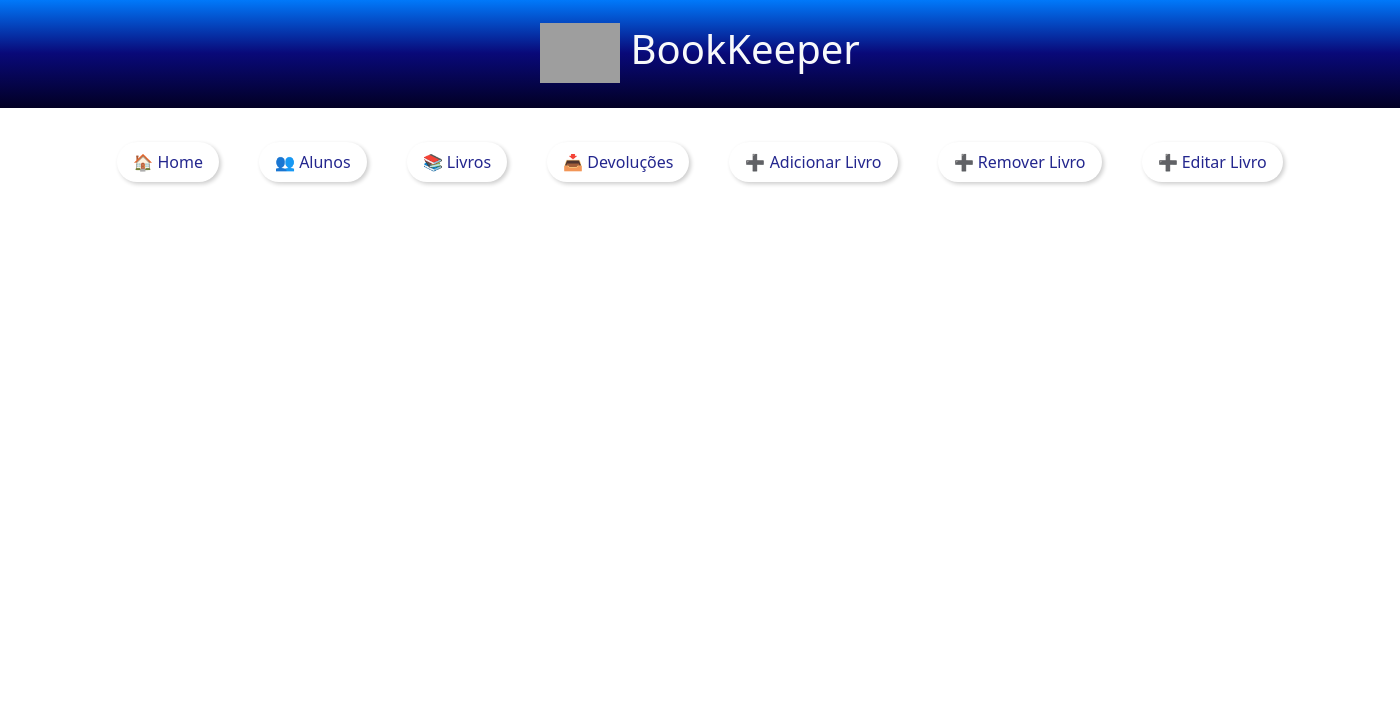
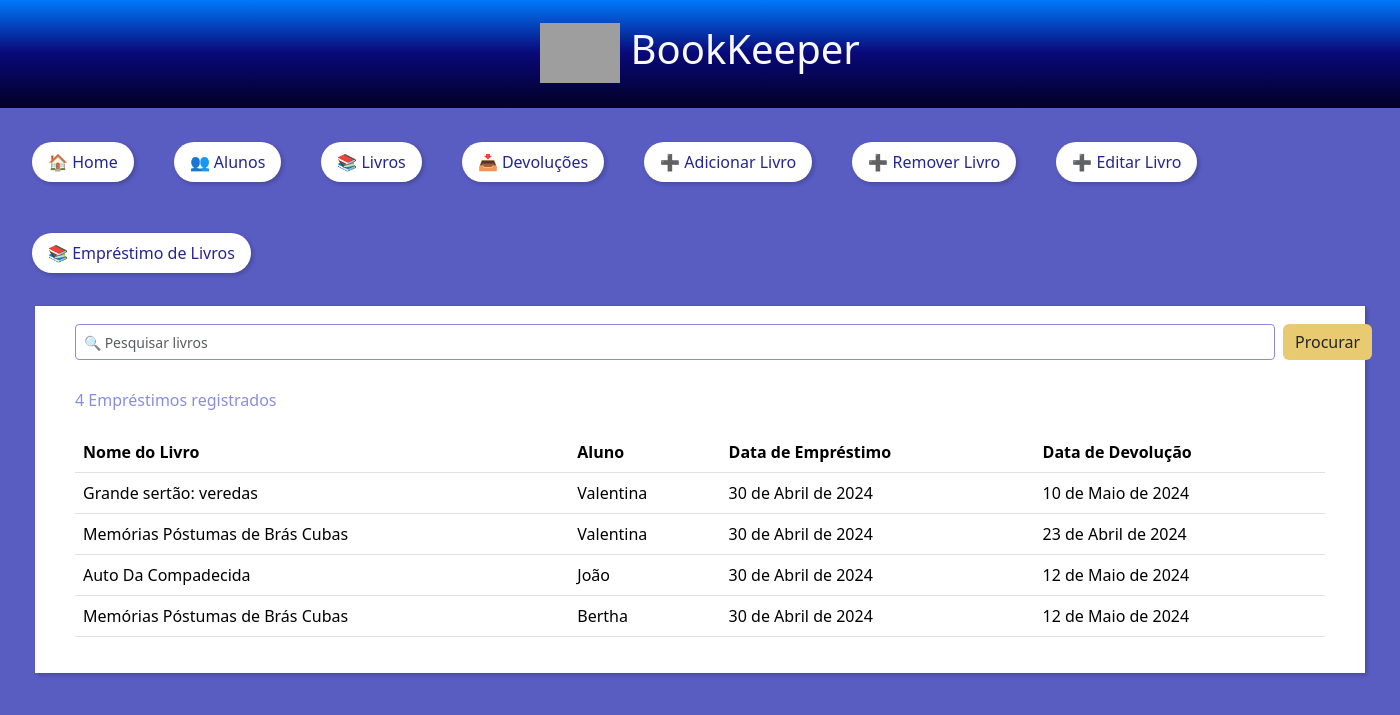
Before and after one commit to GustavoHcode/Biblioteca-BookKeeper, a Django app: page /returns/ in a window 1400 px wide. Shown: the top 715 px of the page. Run offline with Django 5.2, Linux system fonts and the light colour scheme; data comes from the database, SQL or seed files in the repository; both versions use the stored data as it was after the commit; grey boxes are pictures that could not be loaded.

Commit message:
emprestimos adicionado

```diff
--- a/biblioteca_app/admin.py
+++ b/biblioteca_app/admin.py
@@ -1,5 +1,6 @@
 from django.contrib import admin
 from .models import Reader, Book
+from .models import Loan
 
 # Register your models here.
 admin.site.register(Reader)
@@ -8,3 +9,5 @@
     list_display = ['book_name', 'author', 'isbn', 'borrowed']
 
 admin.site.register(Book, BookAdmin)
+
+admin.site.register(Loan)
--- a/biblioteca_app/models.py
+++ b/biblioteca_app/models.py
@@ -26,3 +26,9 @@
     class Meta:
         verbose_name = "Livro"
         verbose_name_plural = "Livros"
+
+class Loan(models.Model):
+    book = models.ForeignKey('Book', on_delete=models.CASCADE)
+    reader = models.ForeignKey('Reader', on_delete=models.CASCADE)
+    date_borrowed = models.DateField(auto_now_add=True)
+    date_returned = models.DateField(null=True, blank=True)
--- a/biblioteca_app/templates/index.html
+++ b/biblioteca_app/templates/index.html
@@ -46,6 +46,9 @@
         </li>
         <li class="nav-item">
             <a class="nav-link {% if current_tab == 'add_book' %}active{% endif %}" href="{% url 'edit_book_list'%}">➕ Editar Livro</a>
+        </li>
+        <li class="nav-item">
+            <a class="nav-link {% if current_tab == 'loan_books' %}active{% endif %}" href="{% url 'loan_books'%}">📚 Empréstimo de Livros</a>
         </li>
     </ul>
 </div>
--- a/biblioteca_app/templates/returns.html
+++ b/biblioteca_app/templates/returns.html
@@ -1,9 +1,85 @@
 <!DOCTYPE html>
+<meta name="viewport" content="initial-scale=1">
 {% extends "index.html" %}
 {% load static %}
 
 {% block main_content %}
 
-<h1></h1>
+<div id="search_css">
+
+    <nav class="navbar bg-body-light">
+        <form class="d-flex" role="search">
+            <input class="form-control form-control-sm me-2 col-md-10" style="width: 1200px; border-style: solid; border-color: #8B8DDB;" type="search" placeholder="🔍 Pesquisar livros" aria-label="Search">
+            <button id="btnsearch_css" class="btn" type="submit">Procurar</button>
+        </form>
+    </nav>
+
+    <div class="col-md-12">
+
+        <div  style="margin-top: 20px;">
+            <p style="color: #8B8DDB">{{ loans|length }} Empréstimos registrados</p>
+        </div>
+
+        <div  style="margin-top: 20px;">
+            <table class="table table-hover">
+                <thead>
+                    <tr>
+                        <th>Nome do Livro</th>
+                        <th>Aluno</th>
+                        <th>Data de Empréstimo</th>
+                        <th>Data de Devolução</th>
+                    </tr>
+                </thead>
+                <tbody>
+                    {% for loan in loans %}
+                    <tr>
+                        <td>{{ loan.book.book_name }}</td>
+                        <td>{{ loan.reader.reader_name }}</td>
+                        <td>{{ loan.date_borrowed }}</td>
+                        <td>{{ loan.date_returned }}</td>
+                    </tr>
+                    {% endfor %}
+                </tbody>
+            </table>
+        </div>
+    </div>
+
+</div>
+
+
+<style>
+
+    body{
+        background: rgb(89,92,193);
+    }
+
+    #btnsearch_css{
+        background-color: #E8CB71;
+        border: none;
+    }
+
+    #btnsearch_css:hover {
+        color: #fff;
+        background-color: #8B8DDB;
+    }
+
+    #search_css{
+        background-color: #ffffff;
+        align-items: center;
+        box-shadow: 2px 2px 4px rgba(0, 0, 0, 0.2);
+        padding: 20px 40px;
+        margin: 0.5em 2.5%;
+        width: 95%;
+        box-sizing:border-box;
+    }
+
+</style>
 
 {% endblock %}
+
+<script src="https://code.jquery.com/jquery-3.6.0.min.js"></script>
+<script>
+$(document).ready(function() {
+    // código JavaScript para a funcionalidade de pesquisa pode ser adicionado aqui
+});
+</script>
--- a/biblioteca_app/urls.py
+++ b/biblioteca_app/urls.py
@@ -1,16 +1,18 @@
 from django.contrib import admin
 from django.urls import path
-from .views import home, save_student, readers, books, returns, save_readers, add_book, remove_book, edit_book_list_view, edit_book_view
+from .views import home, save_student, readers, books, save_readers, add_book, remove_book, edit_book_list_view, edit_book_view, loan_books, view_loans
 
 urlpatterns = [
     path('home/', home, name='home'),
     path('save/', save_student, name='save_student'),
     path('readers/', readers, name='readers'),
     path('books/', books, name='books'),
-    path('returns/', returns, name='returns'),
     path('readers/add/', save_readers, name='save_readers'),
     path('books/add/', add_book, name='add_book'),
     path('books/remove/', remove_book, name='remove_book'),
     path('editbook/', edit_book_list_view, name='edit_book_list'),
     path('editbook/<int:pk>/', edit_book_view, name='edit_book'),
+    path('loan_books/', loan_books, name='loan_books'),
+    path('returns/', view_loans, name='returns'),
+
 ]
--- a/biblioteca_app/views.py
+++ b/biblioteca_app/views.py
@@ -2,9 +2,12 @@
 from django.http import HttpResponseRedirect
 from django.http import HttpResponse
 from django.urls import reverse
-from .models import Reader, Book
+from .models import Reader, Book, Loan
 from .forms import BookForm
 from .models import Book
+from datetime import datetime, timedelta
+from django.contrib import messages
+
 
 def home(request):
     return render(request, "home.html", context={"current_tab": "home"})
@@ -19,9 +22,6 @@
 
 def returns(request):
     return render(request, "returns.html", context={"current_tab": "returns"})
-
-def multa(request):
-    return HttpResponse("Consulte suas multas")
 
 def save_student(request):
     student_name = request.POST['student_name']
@@ -83,3 +83,48 @@
         form = BookForm(instance=book)
 
     return render(request, 'editbook.html', {'form': form})
+
+#Emprestimo de livros
+def loan_books(request):
+    if request.method == 'POST':
+        book_id = request.POST.get('book')
+        reader_id = request.POST.get('reader')
+        days = request.POST.get('days')
+
+        if not all([book_id, reader_id, days]):
+            messages.error(request, 'Todos os campos são obrigatórios.')
+            return redirect('loan_books')
+
+        try:
+            book = Book.objects.get(pk=book_id)
+            reader = Reader.objects.get(pk=reader_id)
+            days = int(days)
+        except (ValueError, Book.DoesNotExist, Reader.DoesNotExist):
+            messages.error(request, 'Livro ou leitor inválido.')
+            return redirect('loan_books')
+
+        if Loan.objects.filter(book=book, date_returned=None).exists():
+            messages.error(request, 'Este livro já está emprestado.')
+            return redirect('loan_books')
+
+        date_borrowed = datetime.now().date()
+        date_returned = date_borrowed + timedelta(days=days)
+
+        loan = Loan.objects.create(book=book, reader=reader, date_borrowed=date_borrowed, date_returned=date_returned)
+
+        messages.success(request, 'Empréstimo realizado com sucesso.')
+        return redirect('loan_books')
+
+    else:
+        # Passando os livros e leitores para o template
+        books = Book.objects.all()
+        readers = Reader.objects.all()
+        return render(request, 'loan_books.html', {'books': books, 'readers': readers})
+
+
+    #lista de emprestimos
+def view_loans(request):
+    print("Acessando a view view_loans")
+    loans = Loan.objects.all()
+    print("Empréstimos recuperados:", loans)
+    return render(request, 'returns.html', {'loans': loans})
```
Also changed, not shown: biblioteca_app/templates/list_loans.html (deleted, +0 -43 lines), biblioteca_app/templates/loan_book.html (deleted, +0 -29 lines), biblioteca_app/templates/loan_books.html (added, +66 -0 lines), biblioteca_app/templates/loaned_books.html (added, +14 -0 lines), biblioteca_app/migrations/0008_loan.py (added), biblioteca_app/migrations/0009_delete_loan.py (added), biblioteca_app/migrations/0010_loan.py (added), db.sqlite3.
